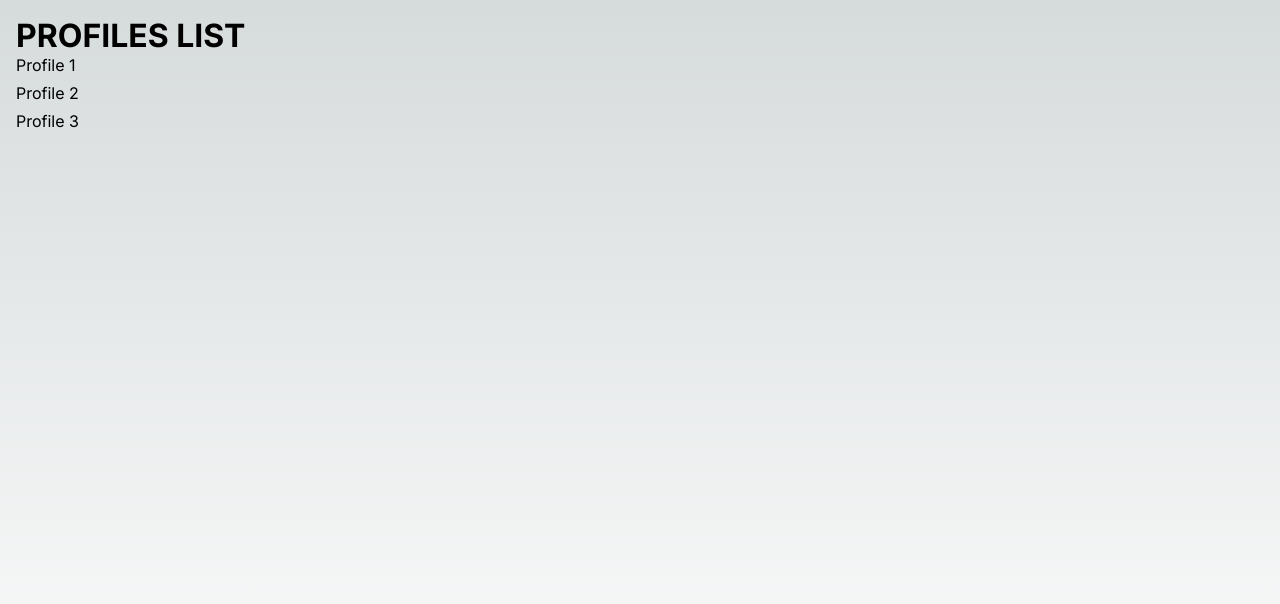
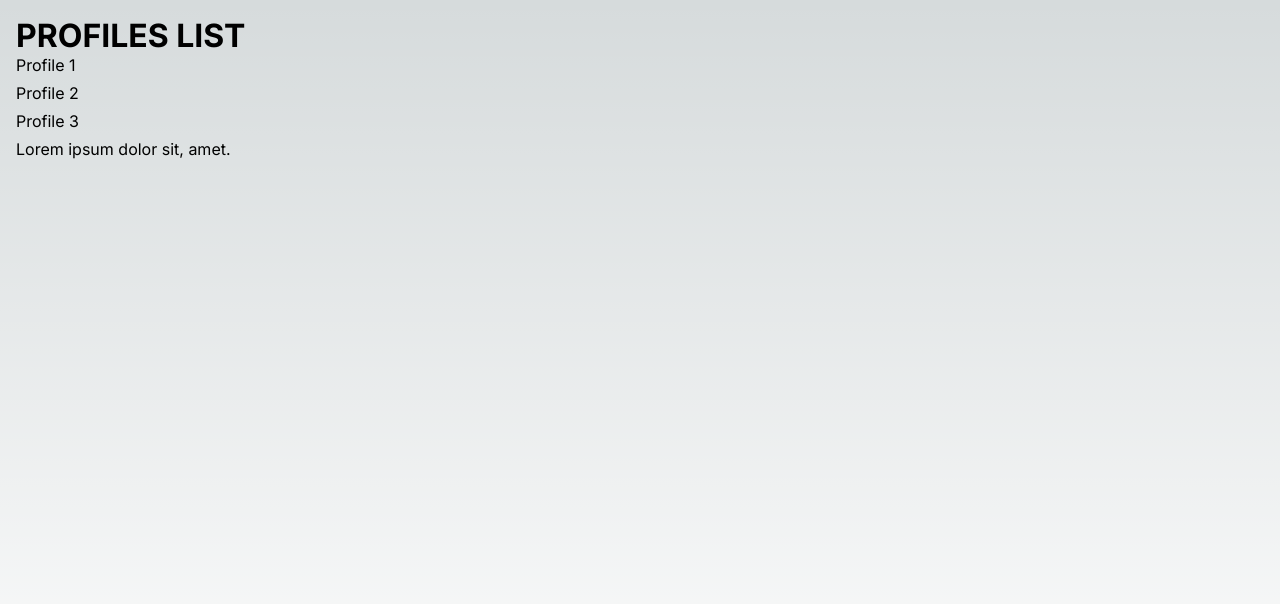
Before and after one commit to antasth/next-app, a Next.js app: page /profile in a window 1280 px wide. Shown: the top 604 px of the page. Built offline with nearby package versions, Linux system fonts and the light colour scheme.

Commit message:
feat: add Link with query params

```diff
--- a/src/app/profile/page.tsx
+++ b/src/app/profile/page.tsx
@@ -14,7 +14,19 @@ export default function Profile() {
         <Link href={'/profile/1'}>Profile 1</Link>
         <Link href={'/profile/2'}>Profile 2</Link>
         <Link href={'/profile/3'}>Profile 3</Link>
-
+        <Link
+          prefetch={false}
+          href={{
+            pathname: '/profile/4',
+            query: {
+              userName: 'Alex',
+              search: 'Smith',
+              page: '4',
+            },
+          }}
+        >
+          <div>Lorem ipsum dolor sit, amet.</div>
+        </Link>
         {/*navigation using router */}
         {/* <li onClick={() => router.push('/profile/1')}>profile 1</li>
         <li onClick={() => router.push('/profile/2')}>profile 2</li>
```
